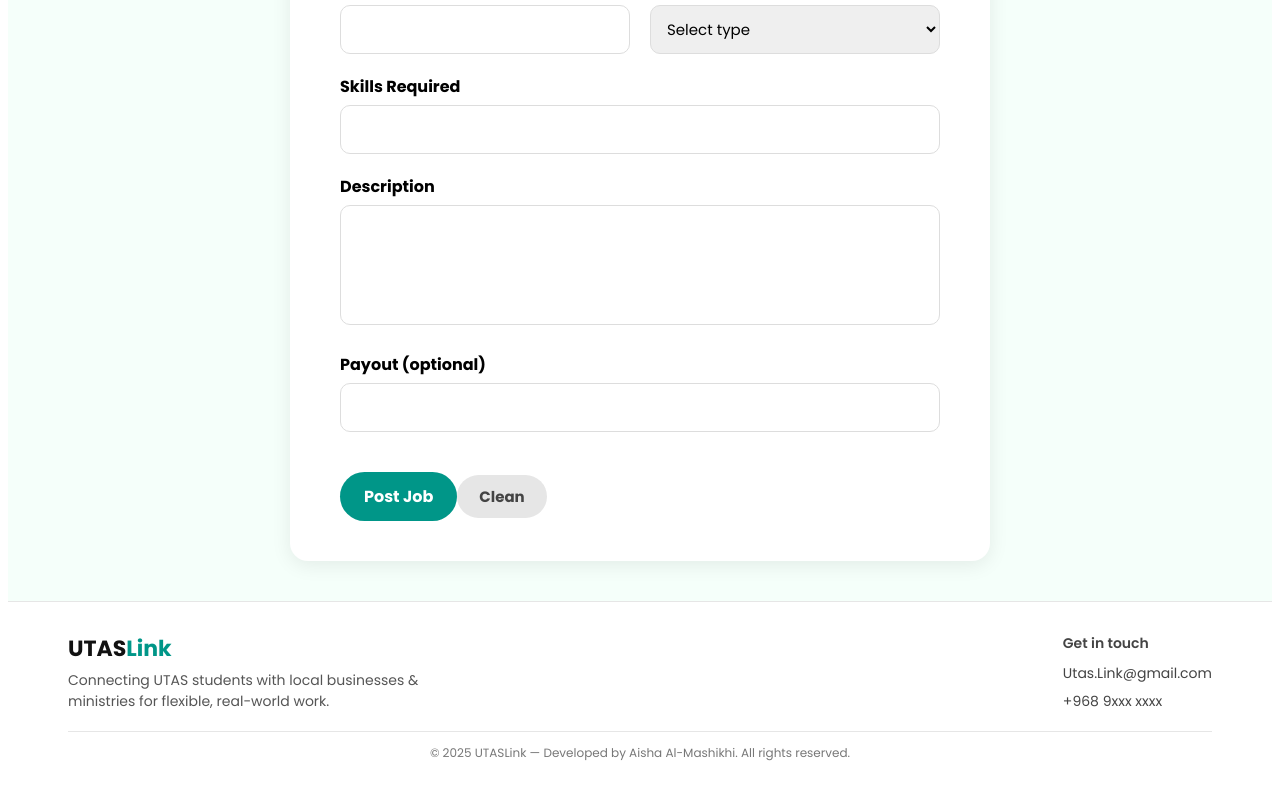
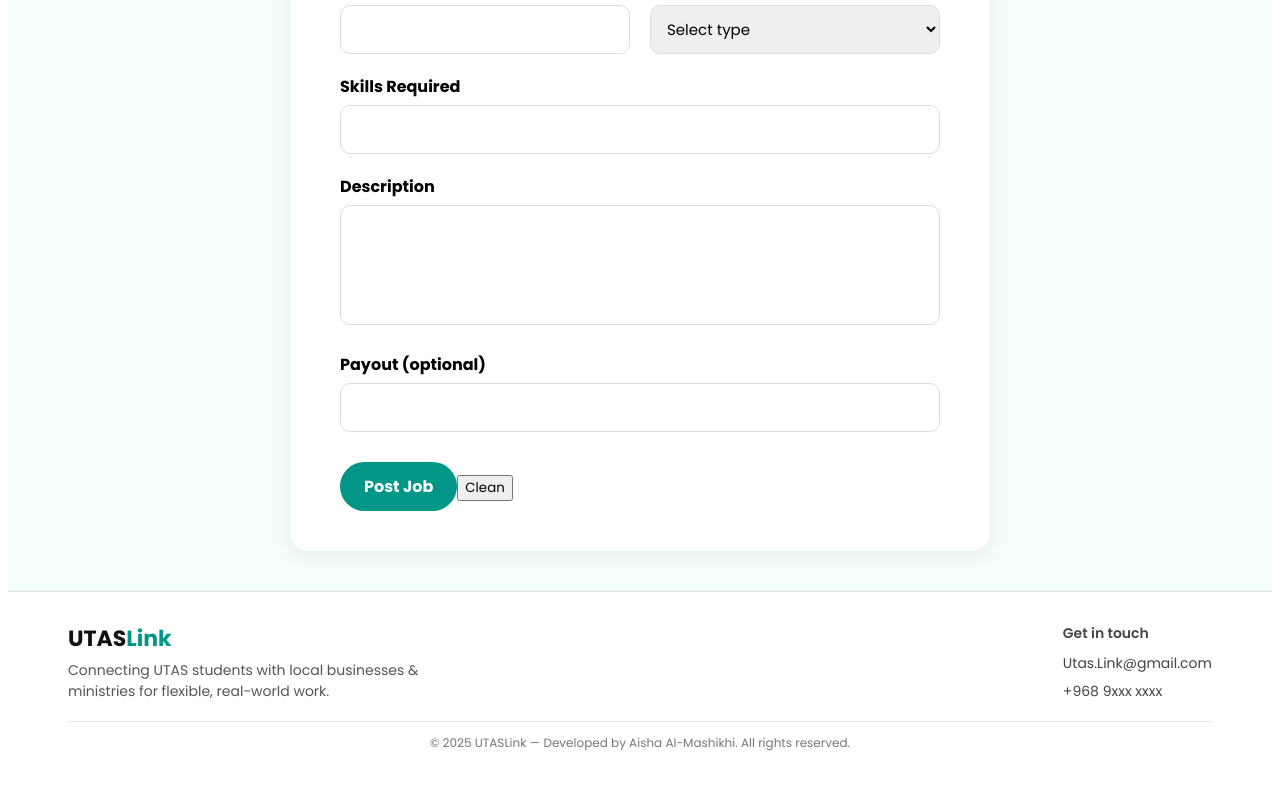
Before and after one commit to Aisha-Ahmed-Al-Mashikhi/utas-link-project, a React (Create React App) app in the folder client/: page /post-job in a window 1280 px wide. Shown: the part 629-1429 px from the top of the page. Built offline with nearby package versions, Linux system fonts and the light colour scheme.

Commit message:
Update PostJob.css

```diff
--- a/client/src/Styles/PostJob.css
+++ b/client/src/Styles/PostJob.css
@@ -81,7 +81,7 @@ textarea {
   border-radius: 25px;
   border: none;
   cursor: pointer;
-  margin-top: 40px; /* 🔥 نزلناه شوي */
+  margin-top: 30px;
   font-size: 16px;
   font-weight: 700;
 }
@@ -89,23 +89,3 @@ textarea {
 .btn-primary:hover {
   background: #007c70;
 }
-
-/* ============================
-   CLEAN BUTTON (LIGHT GRAY)
-============================ */
-.btn-clean {
-  margin-top: 12px;
-  background: #e6e6e6;
-  color: #444;
-  padding: 10px 22px;
-  border-radius: 25px;
-  border: none;
-  font-weight: 700;
-  cursor: pointer;
-  font-size: 15px;
-  transition: 0.2s ease;
-}
-
-.btn-clean:hover {
-  background: #d4d4d4;
-}
```
